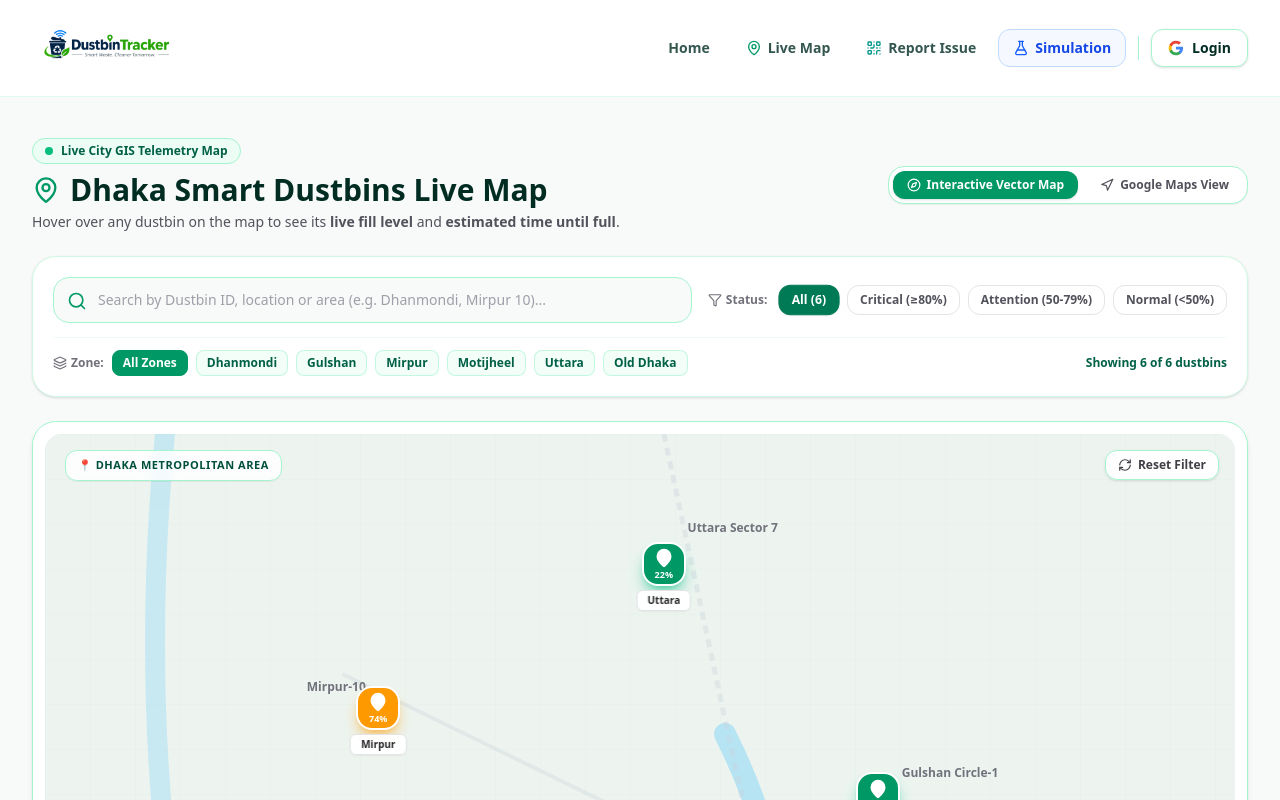
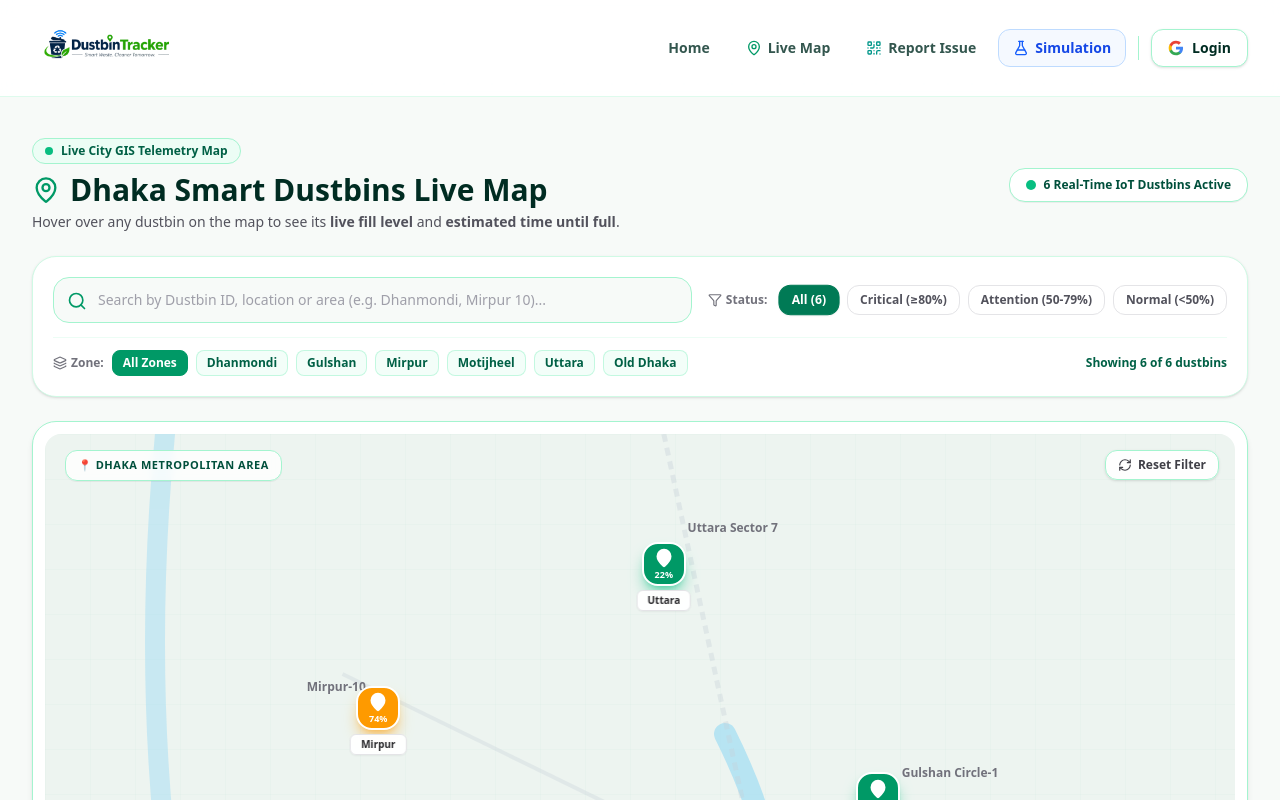
Before and after one commit to Najmul-Huda70/dustbin-tracker, a Next.js app: page /map in a window 1280 px wide. Shown: the top 800 px of the page. Built offline with nearby package versions, Linux system fonts and the light colour scheme.

Commit message:
feat: Remove Google Map embed and keep pure full-width Interactive Dhaka Vector Map

```diff
--- a/src/app/map/page.tsx
+++ b/src/app/map/page.tsx
@@ -12,8 +12,6 @@ import {
   Clock,
   ChevronRight,
   FlaskConical,
-  Compass,
-  Navigation,
   RefreshCw,
   Sparkles,
 } from "lucide-react";
@@ -177,7 +175,6 @@ export default function MapPage() {
   const [statusFilter, setStatusFilter] = useState<"ALL" | "CRITICAL" | "ATTENTION" | "NORMAL">("ALL");
   const [selectedZone, setSelectedZone] = useState<string>("ALL");
   const [hoveredBinId, setHoveredBinId] = useState<string | null>(null);
-  const [viewMode, setViewMode] = useState<"interactive" | "google">("interactive");
 
   const zones = useMemo(() => ["ALL", "Dhanmondi", "Gulshan", "Mirpur", "Motijheel", "Uttara", "Old Dhaka"], []);
 
@@ -225,30 +222,10 @@ export default function MapPage() {
             </p>
           </div>
 
-          {/* Mode Switcher */}
-          <div className="flex items-center gap-2 self-start md:self-auto bg-white p-1 rounded-2xl border border-emerald-200 shadow-2xs">
-            <button
-              onClick={() => setViewMode("interactive")}
-              className={`flex items-center gap-1.5 px-3.5 py-1.5 rounded-xl text-xs font-bold transition-all ${
-                viewMode === "interactive"
-                  ? "bg-emerald-600 text-white shadow-sm"
-                  : "text-zinc-600 hover:text-emerald-700"
-              }`}
-            >
-              <Compass className="w-3.5 h-3.5" />
-              Interactive Vector Map
-            </button>
-            <button
-              onClick={() => setViewMode("google")}
-              className={`flex items-center gap-1.5 px-3.5 py-1.5 rounded-xl text-xs font-bold transition-all ${
-                viewMode === "google"
-                  ? "bg-emerald-600 text-white shadow-sm"
-                  : "text-zinc-600 hover:text-emerald-700"
-              }`}
-            >
-              <Navigation className="w-3.5 h-3.5" />
-              Google Maps View
-            </button>
+          {/* Live System Indicator */}
+          <div className="flex items-center gap-2 self-start md:self-auto bg-white px-4 py-2 rounded-2xl border border-emerald-200 shadow-2xs text-xs font-bold text-emerald-900">
+            <span className="w-2.5 h-2.5 rounded-full bg-emerald-500 animate-pulse" />
+            <span>6 Real-Time IoT Dustbins Active</span>
           </div>
         </div>
 
@@ -329,12 +306,9 @@ export default function MapPage() {
           </div>
         </div>
 
-        {/* ── FULL-WIDTH MAP CANVAS (NO RIGHT SIDEBAR) ── */}
+        {/* ── FULL-WIDTH MAP CANVAS ── */}
         <div className="w-full bg-white rounded-3xl border border-emerald-200 shadow-md p-2 sm:p-3 relative">
-
-          {viewMode === "interactive" ? (
-            /* We allow overflow-visible on container so popovers floating on edges are NEVER clipped! */
-            <div className="relative w-full h-[660px] sm:h-[720px] bg-[#edf4f0] rounded-2xl select-none overflow-hidden">
+          <div className="relative w-full h-[660px] sm:h-[720px] bg-[#edf4f0] rounded-2xl select-none overflow-hidden">
 
               {/* Visual Dhaka Cartographic Canvas */}
               <svg className="absolute inset-0 w-full h-full opacity-45 pointer-events-none" xmlns="http://www.w3.org/2000/svg">
@@ -606,23 +580,6 @@ export default function MapPage() {
               </div>
 
             </div>
-          ) : (
-            /* Google Maps View */
-            <div className="w-full h-[660px] sm:h-[720px] rounded-2xl overflow-hidden relative">
-              <iframe
-                title="Google Live Dustbin Map"
-                width="100%"
-                height="100%"
-                style={{ border: 0 }}
-                loading="lazy"
-                allowFullScreen
-                referrerPolicy="no-referrer-when-downgrade"
-                src={`https://maps.google.com/maps?q=Dhaka+Bangladesh&t=&z=13&ie=UTF8&iwloc=&output=embed`}
-                className="w-full h-full"
-              />
-            </div>
-          )}
-
         </div>
 
         {/* ── Bottom Summary Row: 6 Bins Status Strip ── */}
```
